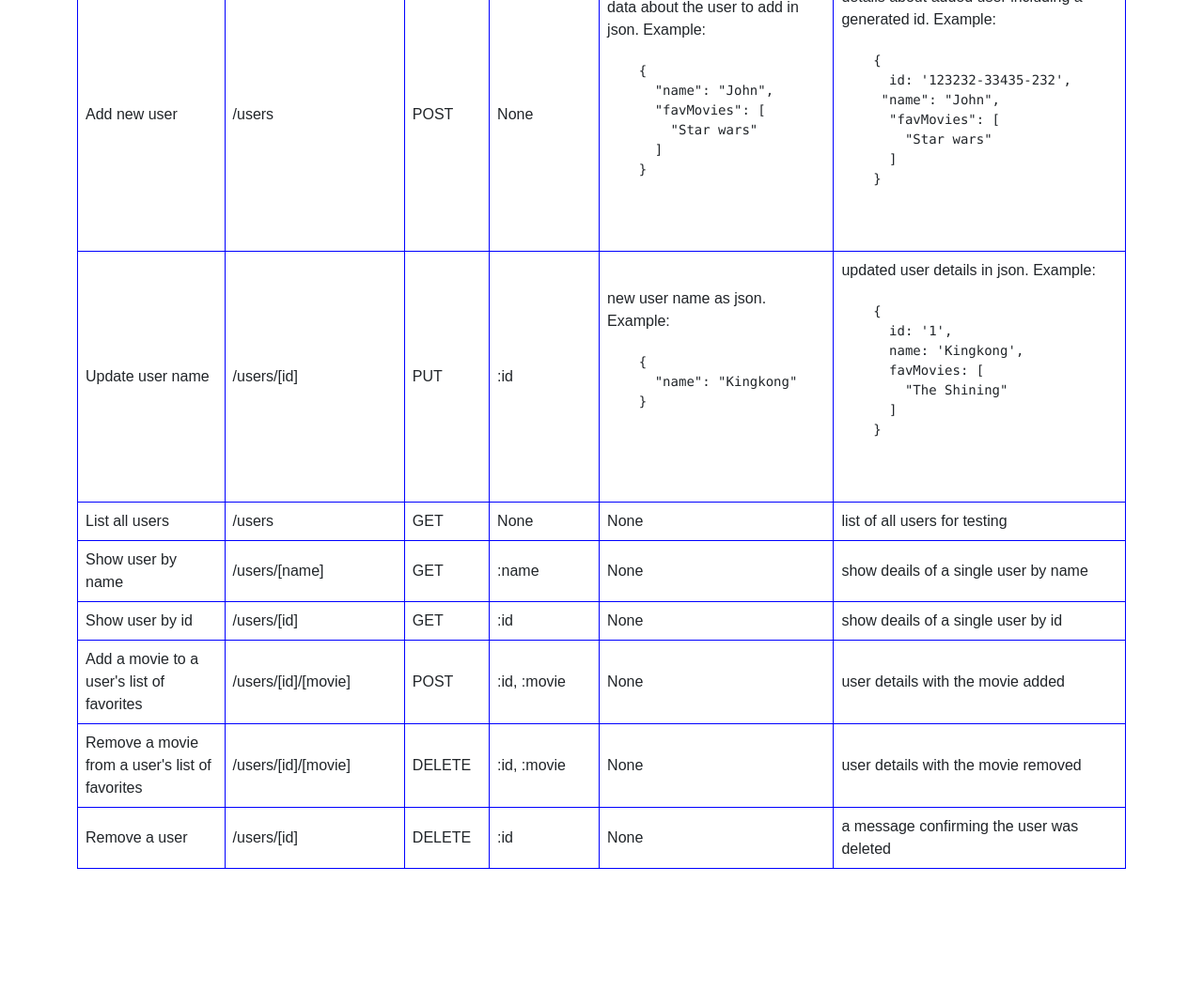
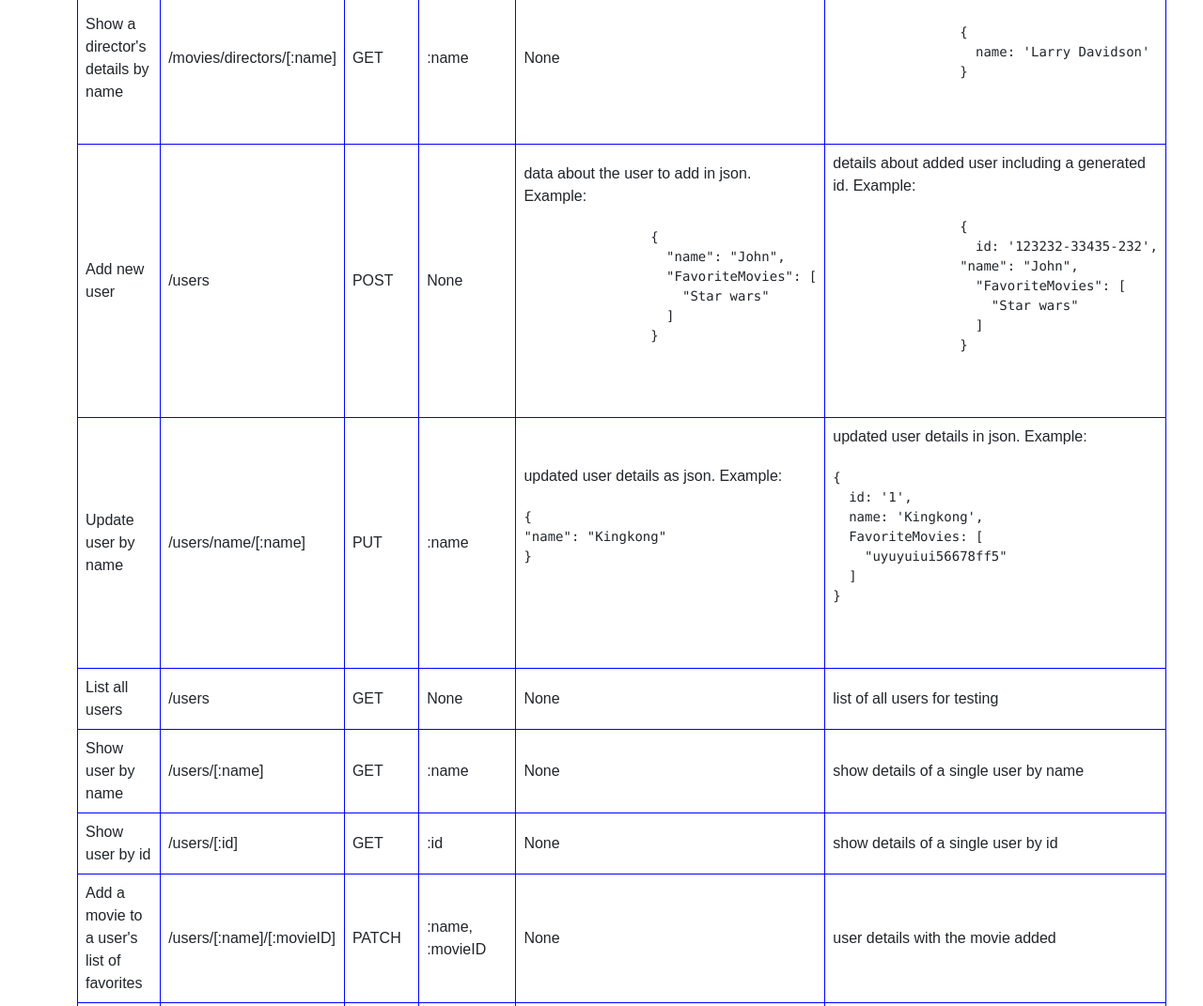
Before and after one commit to sb-olr/Movie-app, a website: page public/documentation.html in a window 1280 px wide. Shown: the part 977-2048 px from the top of the page at 94% size. Before the commit the page ends 1918 px from the top, so only its background shows below. Drawn offline with nearby package versions, Linux system fonts and the light colour scheme.

Commit message:
fixed doc and corrected method for edit

```diff
--- a/index.js
+++ b/index.js
@@ -276,8 +276,8 @@ app.delete('/users/name/:Username', passport.authenticate('jwt', { session: fals
     });
 });
 
-//POST a fav movie for a user
-app.post('/users/:Username/:MovieID', passport.authenticate('jwt', { session: false }), (req, res) => {
+//PATCH a fav movie for a user
+app.patch('/users/:Username/:MovieID', passport.authenticate('jwt', { session: false }), (req, res) => {
   const { Username, MovieID } = req.params;
 
   Users.findOneAndUpdate({ Username },
--- a/public/documentation.html
+++ b/public/documentation.html
@@ -60,6 +60,24 @@
       </thead>
       <tbody>
         <tr>
+          <td>Login with username and password</td>
+          <td>/users</td>
+          <td>POST</td>
+          <td>None</td>
+          <td>
+            <pre>
+              <code>
+        {
+        "Username": "TestUser",
+        "Password": "SECRET",
+        "Email": "testing@mail.com"
+        }
+              </code>
+            </pre>
+          </td>
+          <td>a message about successful login and a Bearer Authorization Token. this token is needed to use the other end points</td>
+        </tr>
+        <tr>
           <td>List all movies</td>
           <td>/movies</td>
           <td>GET</td>
@@ -69,7 +87,7 @@
         </tr>
         <tr>
           <td>Show details of a movie by title</td>
-          <td>/movies/[title]</td>
+          <td>/movies/[:title]</td>
           <td>GET</td>
           <td>:title</td>
           <td>None</td>
@@ -90,7 +108,7 @@
         </tr>
         <tr>
           <td>Show details for a genre</td>
-          <td>/movies/genre/[genre]</td>
+          <td>/movies/genres/[:genre]</td>
           <td>GET</td>
           <td>:genre</td>
           <td>None</td>
@@ -106,7 +124,7 @@
         </tr>
         <tr>
           <td>Show a director's details by name</td>
-          <td>/movies/directors/[name]</td>
+          <td>/movies/directors/[:name]</td>
           <td>GET</td>
           <td>:name</td>
           <td>None</td>
@@ -130,7 +148,7 @@
               <code>
                 {
                   "name": "John",
-      "favMovies": [
+                  "FavoriteMovies": [
                     "Star wars"
                   ]
                 }
@@ -143,7 +161,7 @@
                 {
                   id: '123232-33435-232',
                 "name": "John",
-      "favMovies": [
+                  "FavoriteMovies": [
                     "Star wars"
                   ]
                 }
@@ -152,11 +170,11 @@
           </td>
         </tr>
         <tr>
-          <td>Update user name</td>
-          <td>/users/[id]</td>
+          <td>Update user by name</td>
+          <td>/users/name/[:name]</td>
           <td>PUT</td>
-          <td>:id</td>
-          <td>new user name as json. Example:
+          <td>:name</td>
+          <td>updated user details as json. Example:
             <pre>
               <code>
 {
@@ -171,8 +189,8 @@
 {
   id: '1',
   name: 'Kingkong',
-      favMovies: [
-        "The Shining"
+  FavoriteMovies: [
+    "uyuyuiui56678ff5"
   ]
 }
               </code>
@@ -189,41 +207,41 @@
         </tr>
         <tr>
           <td>Show user by name</td>
-          <td>/users/[name]</td>
+          <td>/users/[:name]</td>
           <td>GET</td>
           <td>:name</td>
           <td>None</td>
-          <td>show deails of a single user by name</td>
+          <td>show details of a single user by name</td>
         </tr>
         <tr>
           <td>Show user by id</td>
-          <td>/users/[id]</td>
+          <td>/users/[:id]</td>
           <td>GET</td>
           <td>:id</td>
           <td>None</td>
-          <td>show deails of a single user by id</td>
+          <td>show details of a single user by id</td>
         </tr>
         <tr>
           <td>Add a movie to a user's list of favorites</td>
-          <td>/users/[id]/[movie]</td>
-          <td>POST</td>
-          <td>:id, :movie</td>
+          <td>/users/[:name]/[:movieID]</td>
+          <td>PATCH</td>
+          <td>:name, :movieID</td>
           <td>None</td>
           <td>user details with the movie added</td>
         </tr>
         <tr>
           <td>Remove a movie from a user's list of favorites</td>
-          <td>/users/[id]/[movie]</td>
+          <td>/users/[:name]/[:movieID]</td>
           <td>DELETE</td>
-          <td>:id, :movie</td>
+          <td>:name, :movieID</td>
           <td>None</td>
           <td>user details with the movie removed</td>
         </tr>
         <tr>
-          <td>Remove a user</td>
-          <td>/users/[id]</td>
+          <td>Remove a user by name</td>
+          <td>/users/name/[:name]</td>
           <td>DELETE</td>
-          <td>:id</td>
+          <td>:name</td>
           <td>None</td>
           <td>a message confirming the user was deleted</td>
         </tr>
```
Lines whose indentation alone changed are shown as unchanged.
